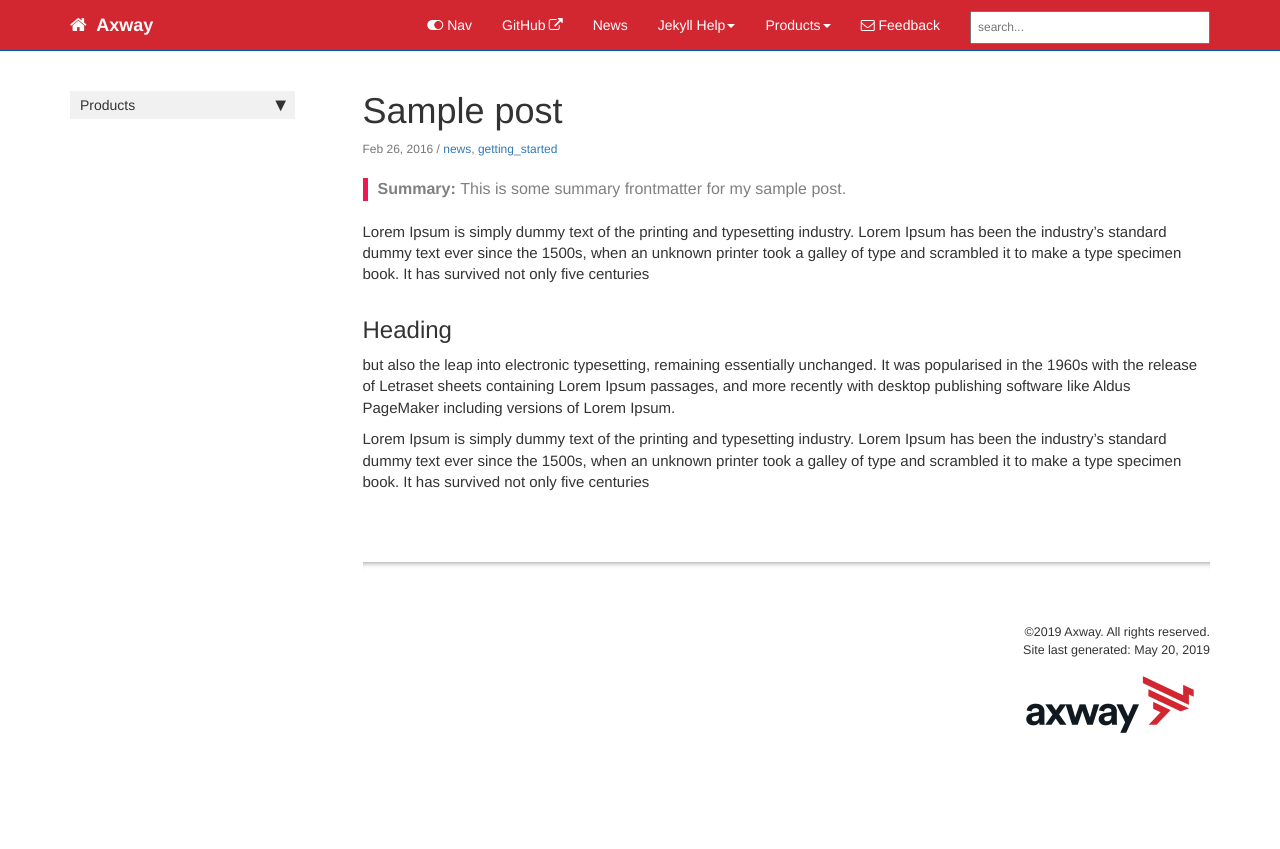
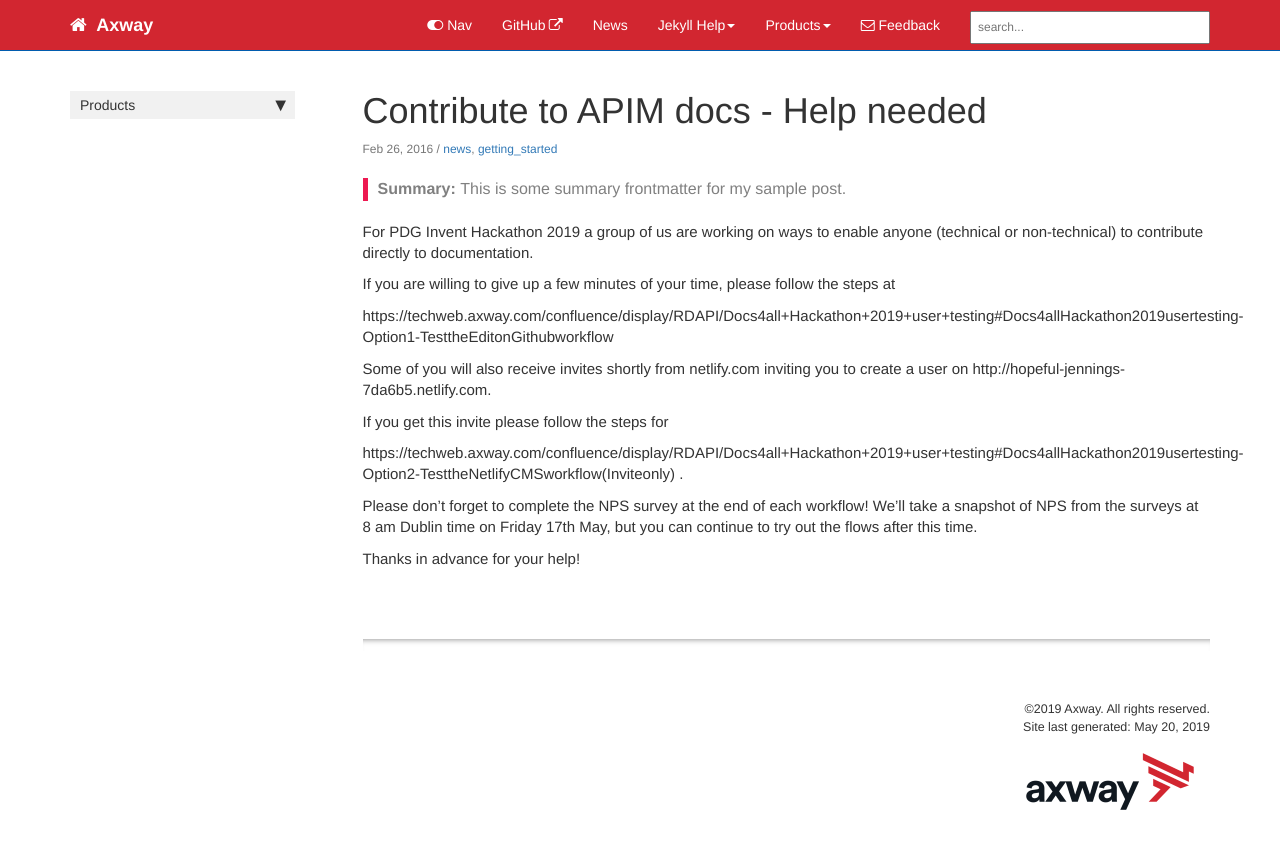
Before and after one commit to andreamussap/Axway_Docs4All_Hackathon, a Jekyll site: the page built from doctheme/_posts/2016-02-26-sample-post-jekyll.md, in a window 1280 px wide. Shown: the top 849 px of the page. Built offline with Jekyll 4.4.1, drawn with Linux system fonts in a browser that asks for light colours; nearby versions of some CDN libraries; comment, search, counter and statistics services are not loaded.

Commit message:
update titles

```diff
--- a/doctheme/_posts/2016-02-26-sample-post-jekyll.md
+++ b/doctheme/_posts/2016-02-26-sample-post-jekyll.md
@@ -1,17 +1,26 @@
 ---
-title:  "Sample post"
+title:  Contribute to APIM docs - Help needed
 published: true
 permalink: samplepost.html
 summary: "This is some summary frontmatter for my sample post."
 tags: [news, getting_started]
 ---
 
-Lorem Ipsum is simply dummy text of the printing and typesetting industry. Lorem Ipsum has been the industry's standard dummy text ever since the 1500s, when an unknown printer took a galley of type and scrambled it to make a type specimen book. It has survived not only five centuries
+For PDG Invent Hackathon 2019 a group of us are working on ways to enable anyone (technical or non-technical) to contribute directly to documentation.
 
-## Heading
+If you are willing to give up a few minutes of your time, please follow the steps at
 
-but also the leap into electronic typesetting, remaining essentially unchanged. It was popularised in the 1960s with the release of Letraset sheets containing Lorem Ipsum passages, and more recently with desktop publishing software like Aldus PageMaker including versions of Lorem Ipsum.
 
-Lorem Ipsum is simply dummy text of the printing and typesetting industry. Lorem Ipsum has been the industry's standard dummy text ever since the 1500s, when an unknown printer took a galley of type and scrambled it to make a type specimen book. It has survived not only five centuries
+https://techweb.axway.com/confluence/display/RDAPI/Docs4all+Hackathon+2019+user+testing#Docs4allHackathon2019usertesting-Option1-TesttheEditonGithubworkflow
+
+Some of you will also receive invites shortly from netlify.com inviting you to create a user on http://hopeful-jennings-7da6b5.netlify.com.
+
+If you get this invite please follow the steps for
+
+https://techweb.axway.com/confluence/display/RDAPI/Docs4all+Hackathon+2019+user+testing#Docs4allHackathon2019usertesting-Option2-TesttheNetlifyCMSworkflow(Inviteonly) .
+
+Please don’t forget to complete the NPS survey at the end of each workflow! We’ll take a snapshot of NPS from the surveys at 8 am Dublin time on Friday 17th May, but you can continue to try out the flows after this time.
+
+Thanks in advance for your help!
 
 {% include links.html %}
```
Also changed, not shown: doctheme/_posts/2015-04-12-test-post-last-year.md (+11 -11 lines).
